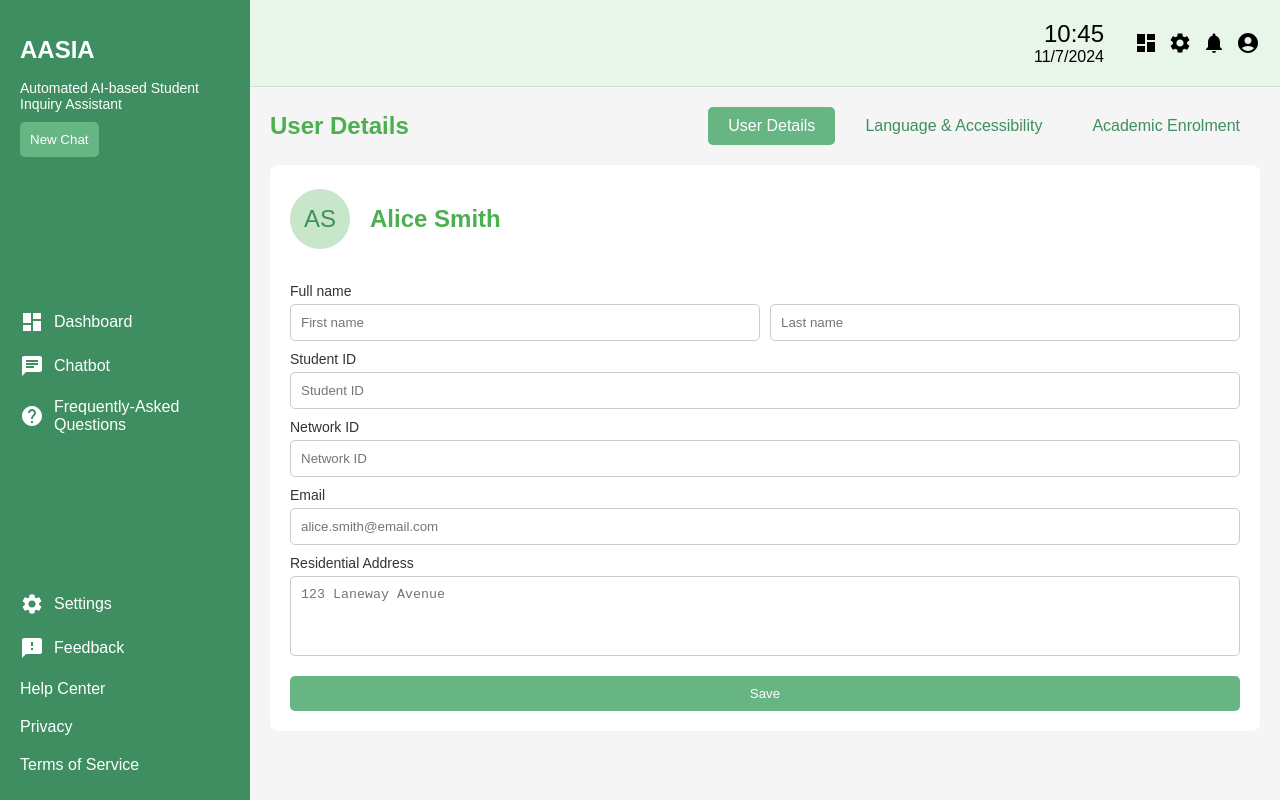
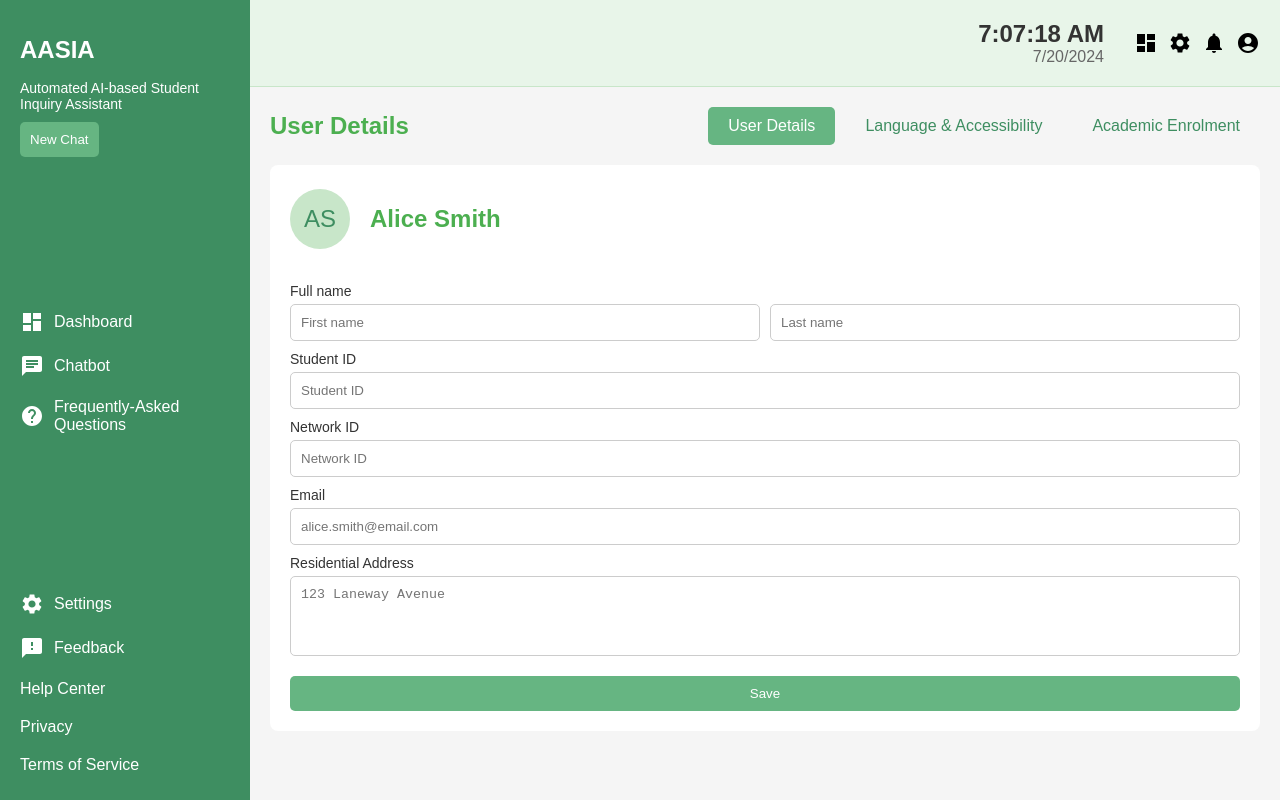
Before and after one commit to al77x/Automated-AI-based-Student-Inquiry-Assistant, a React (Create React App) app: page /profile in a window 1280 px wide. Built offline with nearby package versions, Linux system fonts and the light colour scheme; a web font is replaced by a local one.

Commit message:
Add clock and date feature

```diff
--- a/src/components/Header.js
+++ b/src/components/Header.js
@@ -1,25 +1,34 @@
-import React from "react";
+import React, { useState, useEffect } from "react";
 import { useNavigate } from "react-router-dom";
 import styles from "./Header.module.css";
 
-// material  UI icons imports
+// Material UI icons imports
 import DashboardIcon from "@mui/icons-material/Dashboard";
 import SettingsIcon from "@mui/icons-material/Settings";
 import NotificationsIcon from "@mui/icons-material/Notifications";
 import AccountCircleIcon from "@mui/icons-material/AccountCircle";
 
-// header with welcome message, update later to show signed in user name
 const Header = ({ showWelcomeMessage = true }) => {
   const navigate = useNavigate();
+  const [currentTime, setCurrentTime] = useState(new Date());
+
+  useEffect(() => {
+    const timer = setInterval(() => setCurrentTime(new Date()), 1000);
+    return () => clearInterval(timer); // Cleanup the interval
+  }, []);
 
   return (
     <div className={styles.header}>
-      {/* displaying current date and time, hardcoded for now */}
       {showWelcomeMessage && <h2>Welcome Alice Smith</h2>}
       <div className={styles.headerInfo}>
+        {/* Display real-time clock and date */}
         <div className={styles.timeDate}>
-          <div className={styles.time}>10:45</div>
-          <div className={styles.date}>11/7/2024</div>
+          <div className={styles.time}>
+            {currentTime.toLocaleTimeString()}
+          </div>
+          <div className={styles.date}>
+            {currentTime.toLocaleDateString()}
+          </div>
         </div>
 
         {/* icons for navigation and settings */}
--- a/src/components/Header.module.css
+++ b/src/components/Header.module.css
@@ -29,11 +29,14 @@
 /* time styling */
 .time {
   font-size: 24px;
+  font-weight: bold;
+  color: #333;
 }
 
 /* date styling */
 .date {
   font-size: 16px;
+  color: #666;
 }
 
 /* icon container */
@@ -48,7 +51,7 @@
   cursor: pointer;
 }
 
-/* icon hover effect:  */
+/* icon hover effect */
 .headerIcons svg:hover {
   color: #2e7d32;
 }
```
Also changed, not shown: src/components/Dashboard.js (line endings or trailing spaces), src/components/Dashboard.module.css (line endings or trailing spaces).
